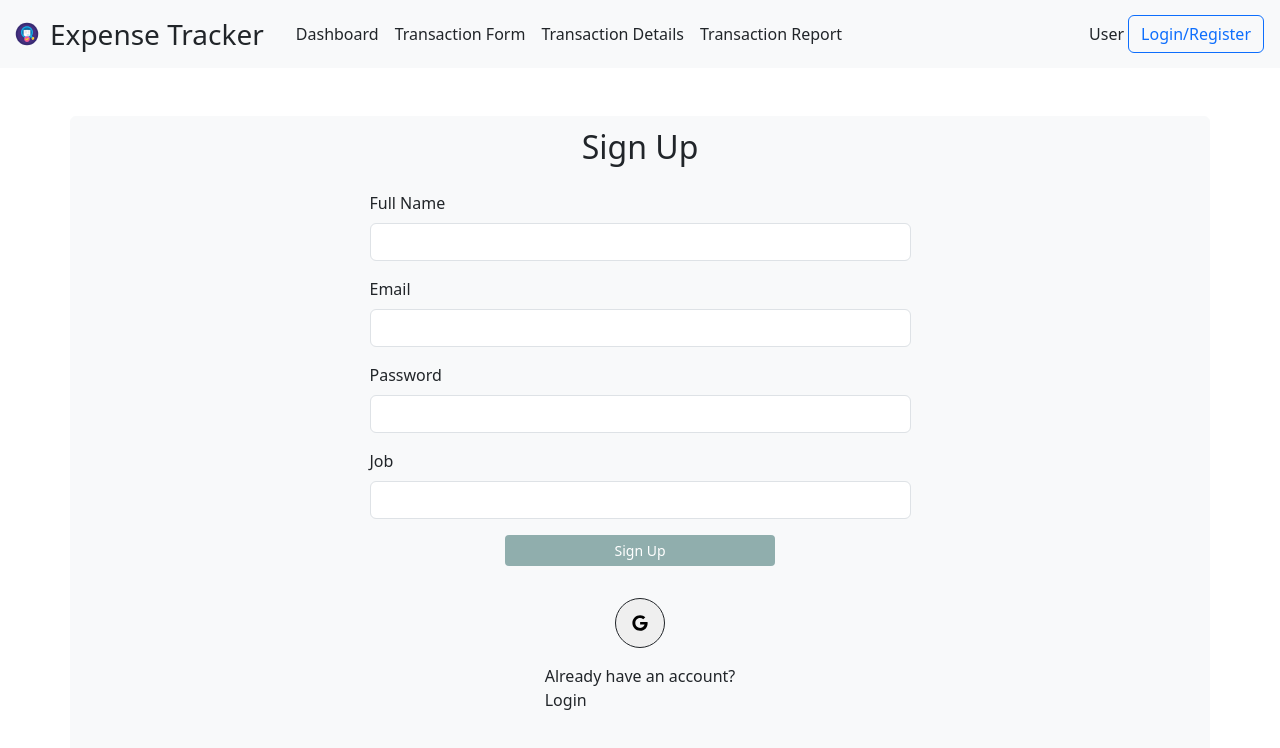
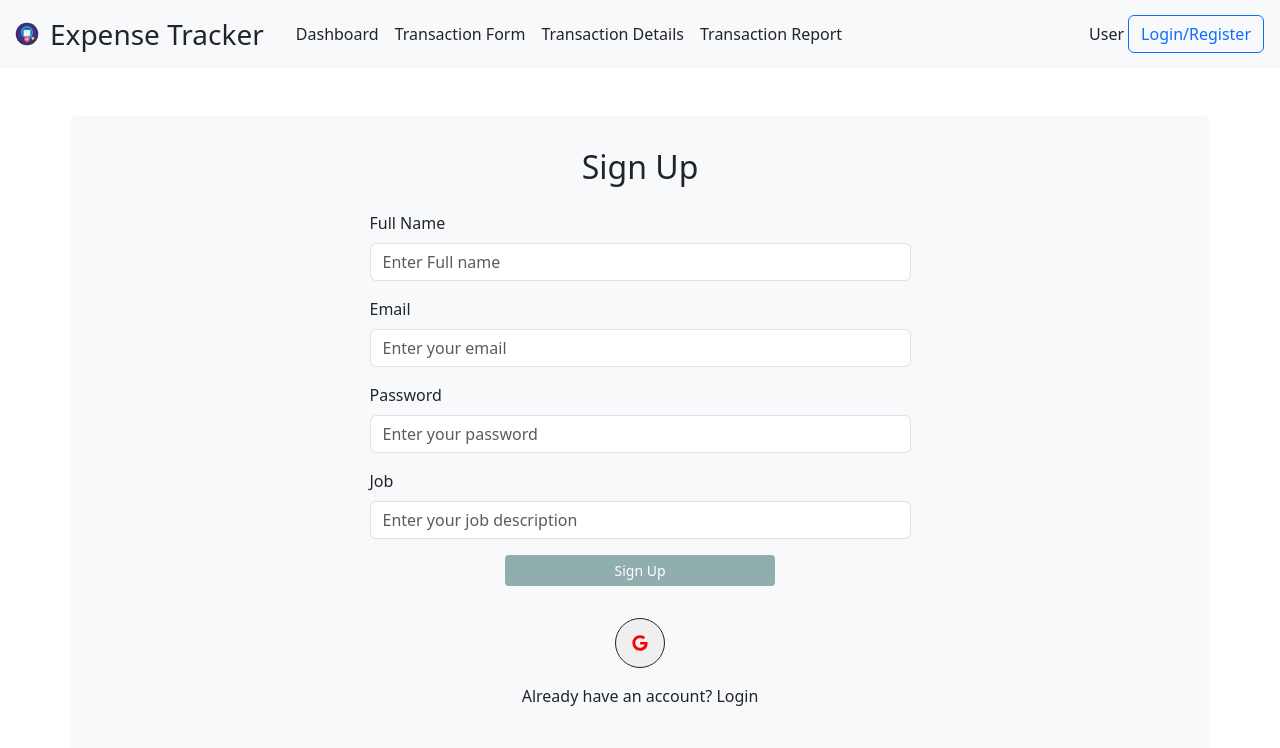
Before and after one commit to DilinJose/expense_tracker, a React (Vite) app: page /signup in a window 1280 px wide. Shown: the top 748 px of the page. Built offline with nearby package versions, Linux system fonts and the light colour scheme.

Commit message:
design changes in form

```diff
--- a/src/pages/login.jsx/loginForm.jsx
+++ b/src/pages/login.jsx/loginForm.jsx
@@ -60,36 +60,12 @@ const LoginForm = () => {
   })
 
   return (
-    <div style={{ height: '70vh' }} className='mt-5 d-flex justify-content-center align-items-center flex-column border border-light rounded bg-light w-100 container mt-4 bg-light'>
+    <div style={{ height: '70vh' }} className='mt-5 d-flex justify-content-center align-items-center flex-column border border-light rounded bg-light w-50 container mt-4 bg-light'>
       <div className='w-50 text-center'>
         <h2>Login In</h2>
       </div>
 
       <div className='w-50 d-flex justify-content-center align-items-center'>
-        {/* <form onSubmit={handleEmailSignUp} className='d-flex  flex-column w-100'>
-
-          <input
-            className='form-control m-2'
-            type="email"
-            placeholder="Email"
-            value={email}
-            onChange={(e) => setEmail(e.target.value)}
-            required
-          />
-          <input
-            className='form-control m-2'
-            type="password"
-            placeholder="Password"
-            value={password}
-            onChange={(e) => setPassword(e.target.value)}
-            required
-          />
-          {error && <p className='text-center text-danger'>Wrong email or password</p>}
-
-
-          <button className="btn btn-primary m-2" type="submit">Login</button>
-        </form> */}
-
         <Formik
           initialValues={initialValues}
           validationSchema={validationSchema}
@@ -102,12 +78,12 @@ const LoginForm = () => {
 
                 <div className="mb-3">
                   <label htmlFor="email" className="form-label">Email</label>
-                  <Field name="email" type="email" className="form-control" />
+                  <Field name="email" type="email" className="form-control" placeholder="Enter your email"/>
                   <ErrorMessage name="email" component="div" className="text-danger" />
                 </div>
                 <div className="mb-3">
                   <label htmlFor="password" className="form-label">Password</label>
-                  <Field name="password" type="password" className="form-control" />
+                  <Field name="password" type="password" className="form-control" placeholder="Enter your password"/>
                   <ErrorMessage name="password" component="div" className="text-danger" />
                 </div>
                 {error && <p className='text-center text-danger'>Wrong email or password</p>}
@@ -119,20 +95,17 @@ const LoginForm = () => {
                     {isSubmitting ? 'Logging in...' : 'LogIn'}
                   </button>
                 </div>
-
-
               </div>
-
             </Form>
           )}
         </Formik>
 
       </div>
       <div className='w-75 d-flex justify-content-center align-items-center m-3'>
-        <button onClick={handleGoogleSignIn} className='border border-dark rounded-circle d-flex justify-content-center align-items-center p-3 '><FaGoogle /></button>
+        <button onClick={handleGoogleSignIn} className='border border-dark rounded-circle d-flex justify-content-center align-items-center p-3 '><FaGoogle style={{color:'red'}}/></button>
       </div>
       <div className='w-75 d-flex justify-content-center align-items-center'>
-        <p>Donot have an account? <p onClick={() => navigate('/signup')}>Sign Up</p></p>
+        <p>Donot have an account? <span onClick={() => navigate('/signup')}>Sign Up</span></p>
       </div>
 
 
--- a/src/pages/signUp/signUp.jsx
+++ b/src/pages/signUp/signUp.jsx
@@ -89,24 +89,24 @@ const SignUp = () => {
                             <div className='w-50'>
                                 <div className="mb-3 w-100">
                                     <label htmlFor="fullName" className="form-label">Full Name</label>
-                                    <Field name="fullName" type="text" className="form-control" />
+                                    <Field name="fullName" type="text" className="form-control" placeholder="Enter Full name"/>
                                     <ErrorMessage name="fullName" component="div" className="text-danger" />
                                 </div>
 
                                 <div className="mb-3">
                                     <label htmlFor="email" className="form-label">Email</label>
-                                    <Field name="email" type="email" className="form-control" />
+                                    <Field name="email" type="email" className="form-control" placeholder="Enter your email"/>
                                     <ErrorMessage name="email" component="div" className="text-danger" />
                                 </div>
                                 <div className="mb-3">
                                     <label htmlFor="password" className="form-label">Password</label>
-                                    <Field name="password" type="password" className="form-control" />
+                                    <Field name="password" type="password" className="form-control" placeholder="Enter your password"/>
                                     <ErrorMessage name="password" component="div" className="text-danger" />
                                 </div>
 
                                 <div className="mb-3">
                                     <label htmlFor="job" className="form-label">Job</label>
-                                    <Field name="job" type="text" className="form-control" />
+                                    <Field name="job" type="text" className="form-control" placeholder="Enter your job description"/>
                                     <ErrorMessage name="job" component="div" className="text-danger" />
                                 </div>
 
@@ -129,10 +129,10 @@ const SignUp = () => {
 
             </div>
             <div className='w-75 d-flex justify-content-center align-items-center m-3'>
-                <button onClick={handleGoogleSignIn} className='border border-dark rounded-circle d-flex justify-content-center align-items-center p-3 '><FaGoogle /></button>
+                <button onClick={handleGoogleSignIn} className='border border-dark rounded-circle d-flex justify-content-center align-items-center p-3 '><FaGoogle style={{color:'red'}} /></button>
             </div>
             <div className='w-75 d-flex justify-content-center align-items-center'>
-                <p>Already have an account? <p onClick={() => navigate('/login')}>Login</p></p>
+                <p>Already have an account? <span onClick={() => navigate('/login')}>Login</span></p>
             </div>
 
         </div>
```
